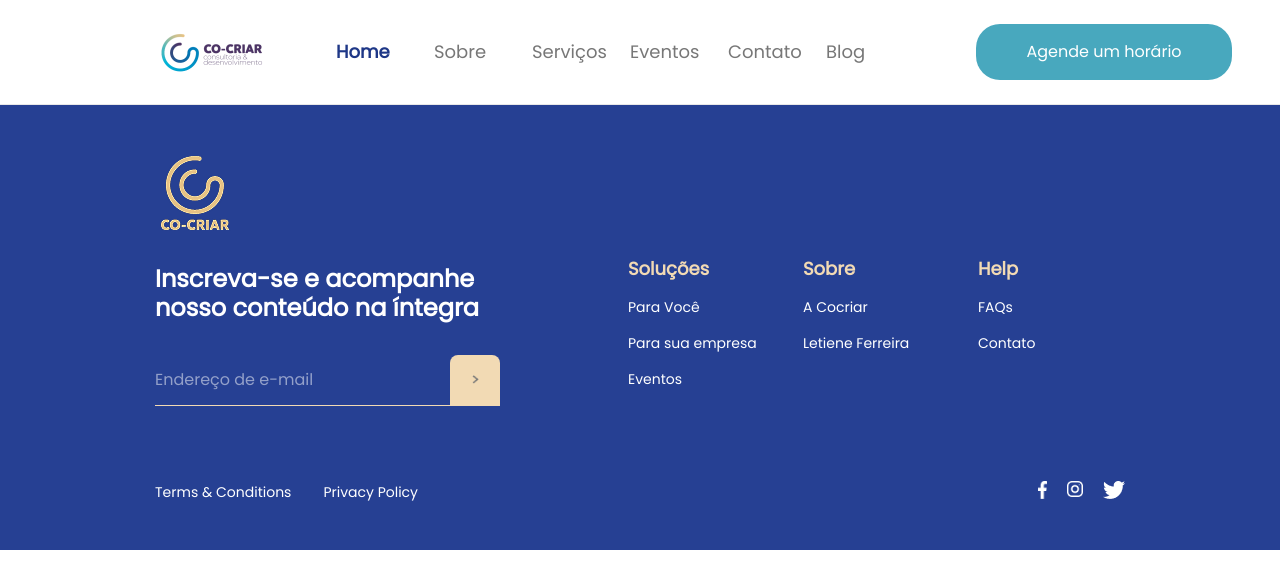
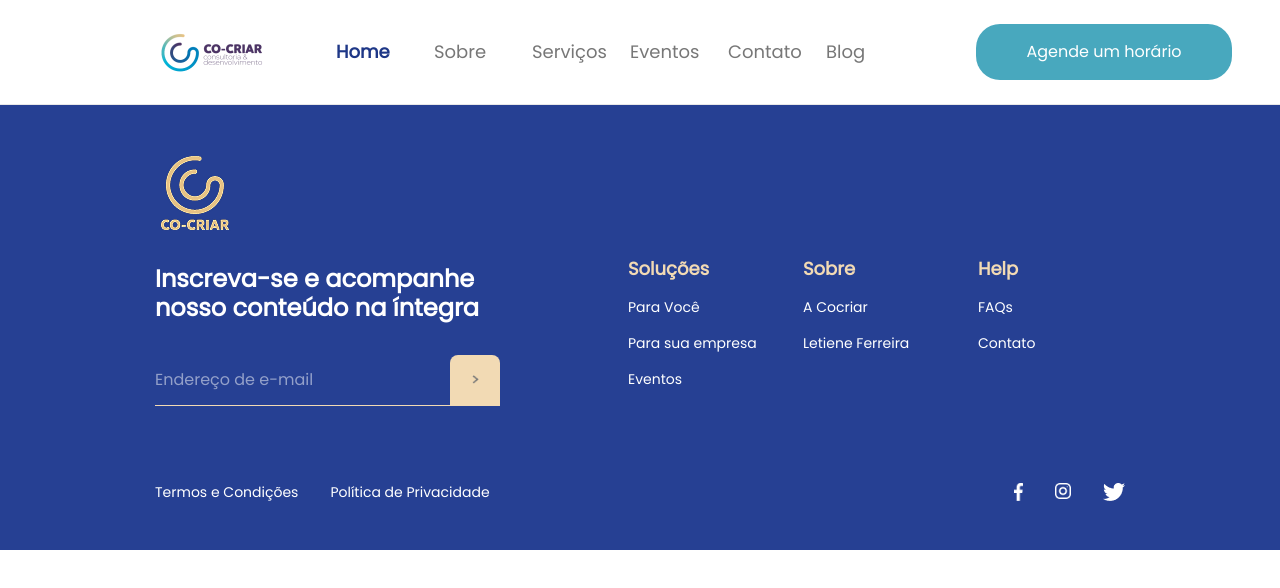
Before and after one commit to lesada/cocriar, a Next.js app: page / in a window 1280 px wide. Shown: the top 588 px of the page. Built offline with nearby package versions, Linux system fonts and the light colour scheme.

Commit message:
feat: footer constants

```diff
--- a/src/components/Footer/components/FormEmail/schema.ts
+++ b/src/components/Footer/components/FormEmail/schema.ts
@@ -1,7 +1,7 @@
 import { InferType, object, string } from 'yup'
 
 export const schemaEmail = object({
-  email: string().email('Digite um e-mail válido').default('').optional()
+  email: string().email('Digite um e-mail válido.').default('').optional()
 })
 
 export type TSchemaEmail = InferType<typeof schemaEmail>
--- /dev/null
+++ b/src/components/Footer/constants/footerSections.ts
@@ -0,0 +1,24 @@
+export const footerSections = [
+  {
+    title: 'Soluções',
+    links: [
+      { name: 'Para Você', path: '/' },
+      { name: 'Para sua empresa', path: '/' },
+      { name: 'Eventos', path: '/' }
+    ]
+  },
+  {
+    title: 'Sobre',
+    links: [
+      { name: 'A Cocriar', path: '/' },
+      { name: 'Letiene Ferreira', path: '/' }
+    ]
+  },
+  {
+    title: 'Help',
+    links: [
+      { name: 'FAQs', path: '/' },
+      { name: 'Contato', path: '/' }
+    ]
+  }
+]
--- /dev/null
+++ b/src/components/Footer/constants/legalLinks.ts
@@ -0,0 +1,4 @@
+export const legalLinks = [
+  { label: 'Termos e Condições', href: '/' },
+  { label: 'Política de Privacidade', href: '/' }
+]
--- /dev/null
+++ b/src/components/Footer/constants/socialMedia.ts
@@ -0,0 +1,9 @@
+import iconFacebook from '@/assets/icons/facebook.png'
+import iconTwitter from '@/assets/icons/instagram.png'
+import iconInstagram from '@/assets/icons/twitter.png'
+
+export const socialMedia = [
+  { href: '/', src: iconFacebook, alt: 'Facebook', width: 9, height: 19 },
+  { href: '/', src: iconTwitter, alt: 'Twitter', width: 16, height: 21 },
+  { href: '/', src: iconInstagram, alt: 'Instagram', width: 22, height: 22 }
+]
--- a/src/components/Footer/index.tsx
+++ b/src/components/Footer/index.tsx
@@ -1,35 +1,9 @@
-import iconFacebook from '@/assets/icons/facebook.png'
-import iconTwitter from '@/assets/icons/instagram.png'
-import iconInstagram from '@/assets/icons/twitter.png'
-
 import Image from 'next/image'
 import Link from 'next/link'
 import FormEmail from './components/FormEmail'
-
-const footerSections = [
-  {
-    title: 'Soluções',
-    links: [
-      { name: 'Para Você', path: '/' },
-      { name: 'Para sua empresa', path: '/' },
-      { name: 'Eventos', path: '/' }
-    ]
-  },
-  {
-    title: 'Sobre',
-    links: [
-      { name: 'A Cocriar', path: '/' },
-      { name: 'Letiene Ferreira', path: '/' }
-    ]
-  },
-  {
-    title: 'Help',
-    links: [
-      { name: 'FAQs', path: '/' },
-      { name: 'Contato', path: '/' }
-    ]
-  }
-]
+import { footerSections } from './constants/footerSections'
+import { legalLinks } from './constants/legalLinks'
+import { socialMedia } from './constants/socialMedia'
 
 function Footer() {
   return (
@@ -66,30 +40,28 @@ function Footer() {
 
       <div className="flex flex-col lg:flex-row lg:justify-between items-center mt-12">
         <div className="flex justify-center gap-8 mt-7">
-          <Link
-            href={'/'}
-            className="text-neutral-0 font-medium font-inter text-sm"
-          >
-            Terms & Conditions
-          </Link>
-          <Link
-            href={'/'}
-            className="text-neutral-0 font-medium font-inter text-sm"
-          >
-            Privacy Policy
-          </Link>
+          {legalLinks.map((link, index) => (
+            <Link
+              key={index}
+              href={link.href}
+              className="text-neutral-0 font-medium font-inter text-sm"
+            >
+              {link.label}
+            </Link>
+          ))}
         </div>
 
-        <div className="flex gap-5 justify-center mt-6">
-          <Link href={'/'}>
-            <Image src={iconFacebook} alt="" width={9} height={19} />
-          </Link>
-          <Link href={'/'}>
-            <Image src={iconTwitter} alt="" width={16} height={21} />
-          </Link>
-          <Link href={'/'}>
-            <Image src={iconInstagram} alt="" width={22} height={22} />
-          </Link>
+        <div className="flex justify-center gap-8 mt-7">
+          {socialMedia.map((social, index) => (
+            <Link key={index} href={social.href}>
+              <Image
+                src={social.src}
+                alt={social.alt}
+                width={social.width}
+                height={social.height}
+              />
+            </Link>
+          ))}
         </div>
       </div>
     </footer>
```
